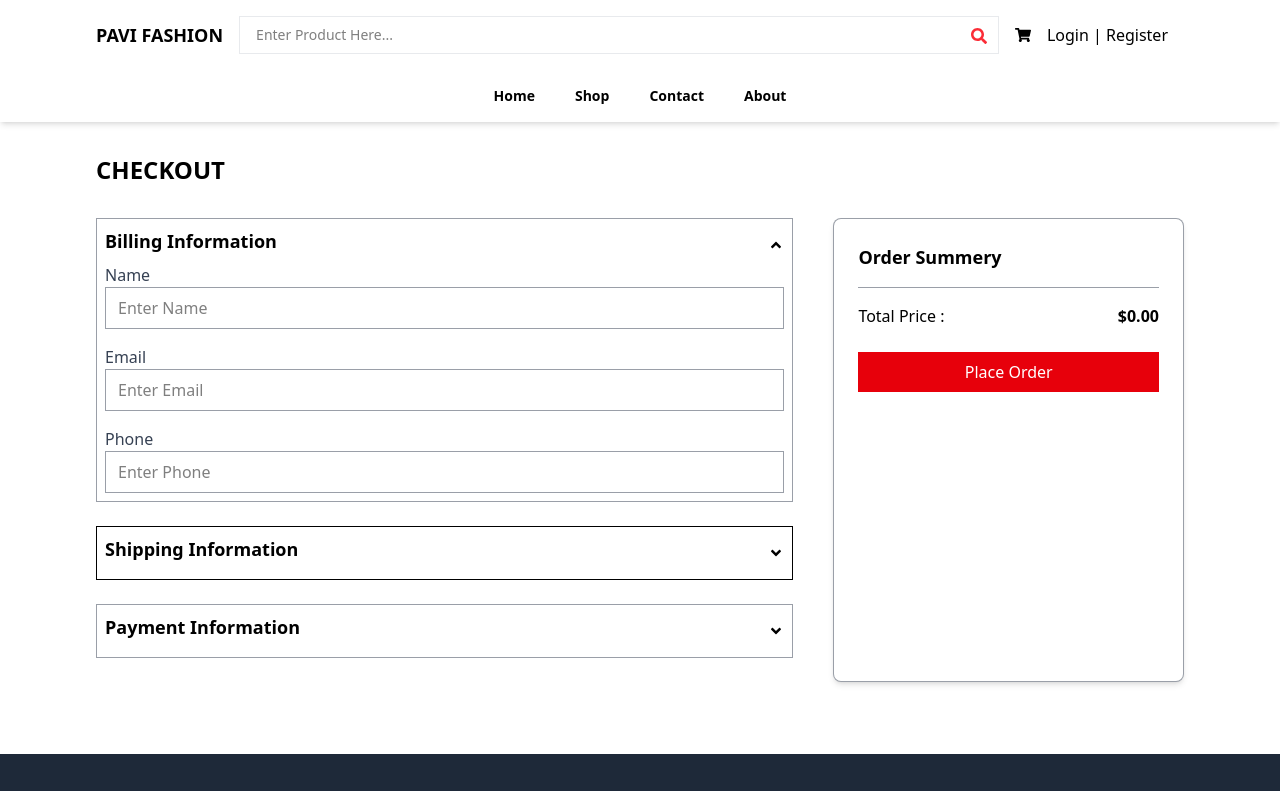
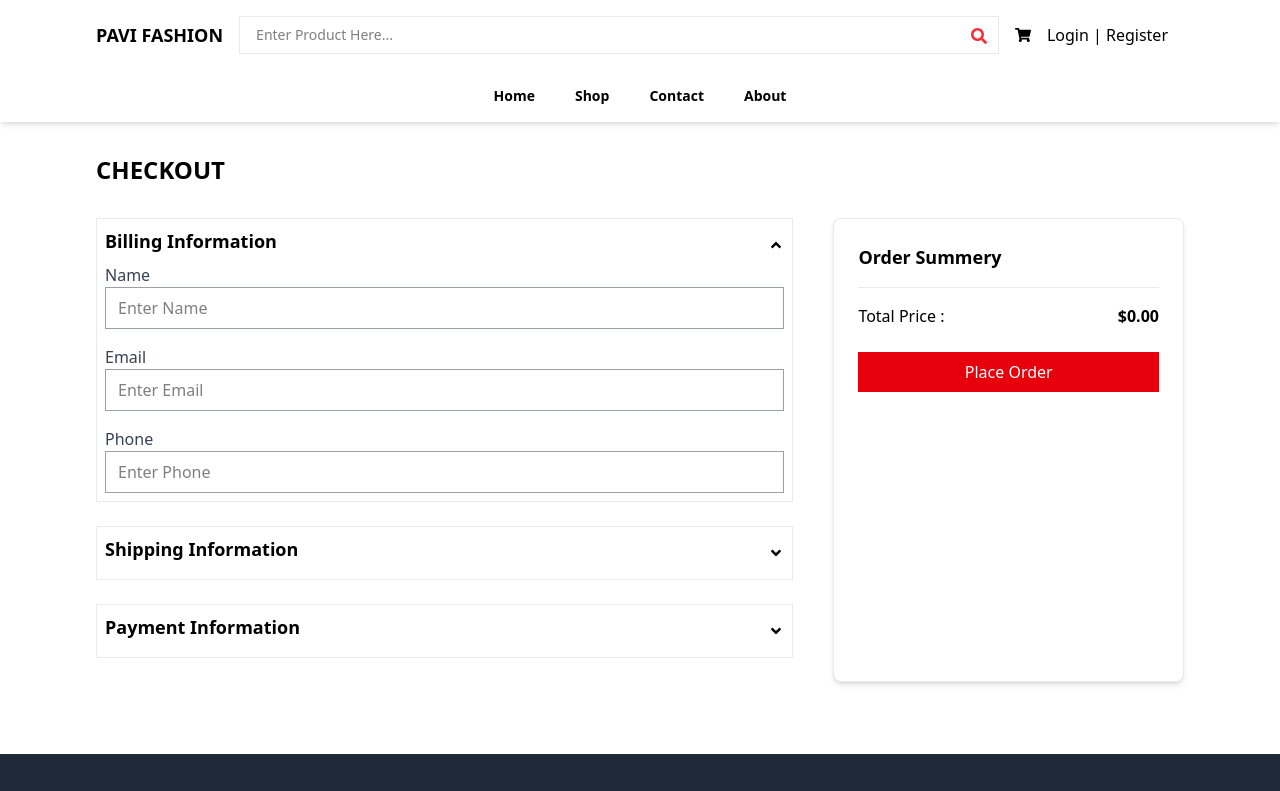
Before and after one commit to Pavithra-cool/PaviFashion, a React (Vite) app: page /checkout in a window 1280 px wide. Shown: the top 791 px of the page. Built offline with nearby package versions, Linux system fonts and the light colour scheme.

Commit message:
Update Checkout.jsx

```diff
--- a/src/Pages/Checkout.jsx
+++ b/src/Pages/Checkout.jsx
@@ -36,7 +36,7 @@ const Checkout = ({setOrder}) => {
             <h3 className='text-2xl font-semibold mb-4'>CHECKOUT</h3>
             <div className='flex flex-col md:flex-row lg:flex-row justify-between space-x-10 mt-8'>
                 <div className='md:w-2/3'>
-                    <div className=' border border-gray-700/50 p-2 mb-6'>
+                    <div className=' border border-gray-300/50 p-2 mb-6'>
                         <div className='flex items-center justify-between' onClick={()=>setBillingToggle(!billingToggle)}>
                             <h3 className='text-lg font-semibold mb-2'>Billing Information</h3>
                             {billingToggle?<FaAngleUp/>:<FaAngleDown/>}
@@ -56,7 +56,7 @@ const Checkout = ({setOrder}) => {
                             </div>
                         </div>
                     </div>
-                    <div className='border p-2 mb-6'>
+                    <div className='border border-gray-300/50 p-2 mb-6'>
                         <div className='flex items-center justify-between' onClick={()=>setShippingToggle(!shippingToggle)}>
                             <h3 className='text-lg font-semibold mb-2'>Shipping Information</h3>
                             {shippingToggle?<FaAngleUp/>:<FaAngleDown/>}
@@ -76,7 +76,7 @@ const Checkout = ({setOrder}) => {
                             </div>
                         </div>
                     </div>
-                    <div className='border border-gray-700/50 p-2 mb-6'>
+                    <div className='border border-gray-300/50 p-2 mb-6'>
                         <div className='flex items-center justify-between' onClick={()=>setPaymentToggle(!paymentToggle)}>
                             <h3 className='text-lg font-semibold mb-2'>Payment Information</h3>
                             {paymentToggle?<FaAngleUp/>:<FaAngleDown/>}
@@ -116,7 +116,7 @@ const Checkout = ({setOrder}) => {
                         </div>
                     </div>
                 </div>
-                <div className='md:w-1/3 bg-white p-6 rounded-lg shadow-md border border-gray-700/50'>
+                <div className='md:w-1/3 bg-white p-6 rounded-lg shadow-md border border-gray-300/50'>
                         <h3 className='text-lg font-semibold mb-4'>Order Summery</h3>
                         <div className='space-y-4'>
                             {cart.products.map((product)=>(
@@ -134,7 +134,7 @@ const Checkout = ({setOrder}) => {
                                 </div>
                             ))}
                         </div>
-                        <div className='mt-4 border-t border-gray-700/50 pt-4'>
+                        <div className='mt-4 border-t border-gray-300/50 pt-4'>
                             <div className='flex justify-between'>
                                 <span>Total Price :</span>
                                 <span className='font-semibold'>${cart.totalPrice.toFixed(2)}</span>
```
